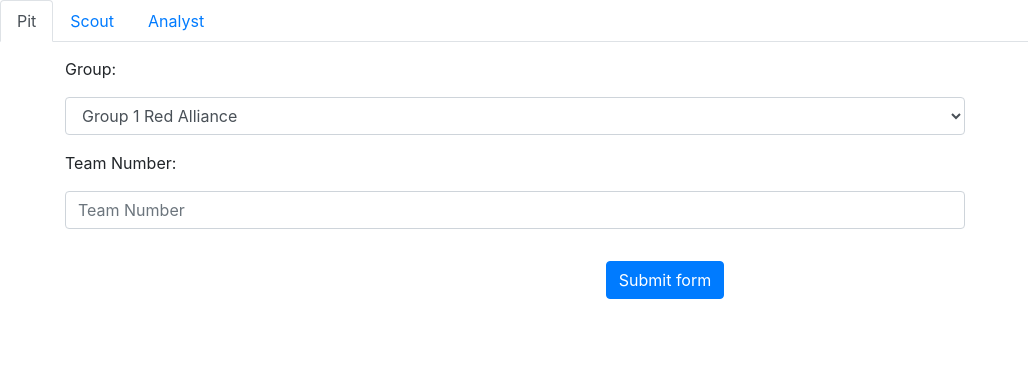
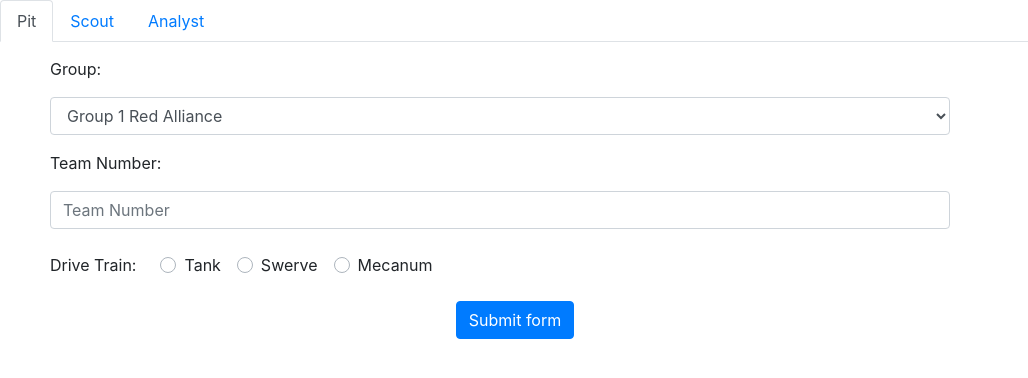
Before and after one commit to RoboTigers/FRCScout2020, a React (Create React App) app in the folder client/: page / in a window 1280 px wide. Both pictures are taken after a click on the tab "Pit". Shown: the top 378 px of the page, without its empty margins (0-1028 px from the left). Built offline with nearby package versions, Linux system fonts and the light colour scheme.

Commit message:
Added drive train options

```diff
--- a/client/src/components/PitContent.css
+++ b/client/src/components/PitContent.css
@@ -4,3 +4,7 @@
   padding: 15px;
   margin-left: 50px;
 }
+
+.test {
+  justify-content: center;
+}
--- a/client/src/components/PitContent.js
+++ b/client/src/components/PitContent.js
@@ -38,9 +38,9 @@ class PitContent extends Component {
         onSubmit={this.handleSumbit}
         className="pit-form"
       >
-        <Form.Group controlId="formGroup" className="w-75">
+        <Form.Group as={Row} controlId="formGroup" className="w-75">
           <Form.Label className="float-left mb-3">Group:</Form.Label>
-          <Form.Control required as="select" placeholder="Choose...">
+          <Form.Control required as="select">
             <option>Group 1 Red Alliance</option>
             <option>Group 2 Red Alliance</option>
             <option>Group 3 Red Alliance</option>
@@ -52,7 +52,7 @@ class PitContent extends Component {
             Please choose a group.
           </Form.Control.Feedback>
         </Form.Group>
-        <Form.Group controlId="formTeamNum" className="w-75">
+        <Form.Group as={Row} controlId="formTeamNum" className="w-75">
           <Form.Label className="float-left mb-3">Team Number:</Form.Label>
           <Form.Control
             type="number"
@@ -66,9 +66,41 @@ class PitContent extends Component {
             Please input a team number.
           </Form.Control.Feedback>
         </Form.Group>
-        <Button type="submit" className="mt-3">
+      <Form.Group as={Row} controlId="formDrive" className="w-75 mt-4">
+      <Form.Label className="float-left">Drive Train:</Form.Label>
+        <Form.Check
+          inline
+          custom
+          label="Tank"
+          type="radio"
+          name="radios"
+          id="radio1"
+          className="float-left ml-4"
+        />
+        <Form.Check
+          inline
+          custom
+          label="Swerve"
+          type="radio"
+          name="radios"
+          id="radio2"
+          className="float-left"
+        />
+        <Form.Check
+          inline
+          custom
+          label="Mecanum"
+          type="radio"
+          name="radios"
+          id="radio3"
+          className="float-left"
+        />
+      </Form.Group>
+        <Form.Group controlId="submitButton" className="w-75">
+        <Button type="submit">
           Submit form
         </Button>
+        </Form.Group>
       </Form>
     );
   }
```
